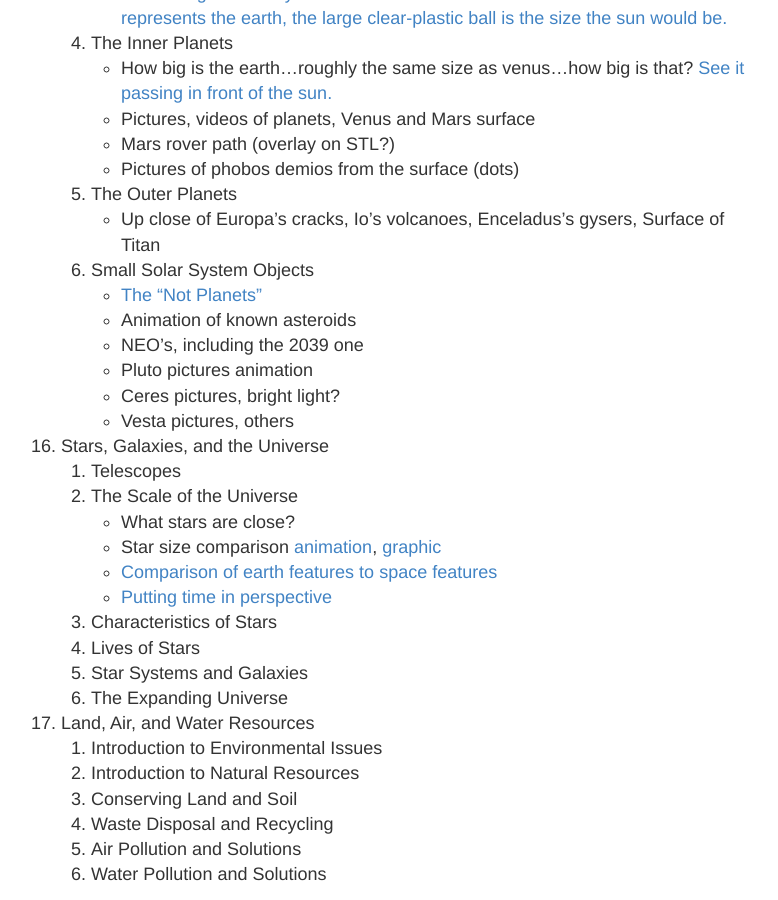
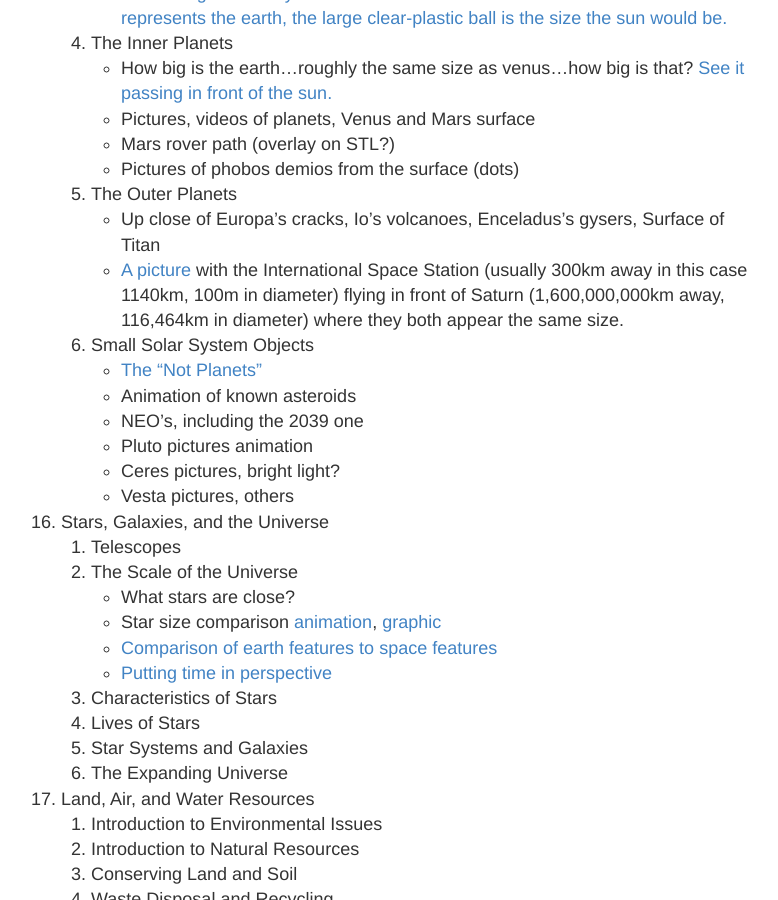
Before and after one commit to ctkstl/earth_science, a Jekyll site: the page built from resources.md, in a window 1280 px wide and 900 px high, scrolled down 7815 px. Shown: the whole window, without its empty margins (249-1027 px from the left). Built offline with Jekyll 4.4.1, drawn with Linux system fonts in a browser that asks for light colours; Markdown is read by kramdown in place of the engine named in the settings.

Commit message:
Space station flying in front of Saturn

```diff
--- a/resources.md
+++ b/resources.md
@@ -247,6 +247,7 @@ permalink: /resources/
         *    Pictures of phobos demios from the surface (dots)
     5.  The Outer Planets
         *   Up close of Europa's cracks, Io's volcanoes, Enceladus's gysers, Surface of Titan
+        *   [A picture](http://apod.nasa.gov/apod/ap160122.html) with the International Space Station (usually 300km away in this case 1140km, 100m in diameter) flying in front of Saturn (1,600,000,000km away, 116,464km in diameter) where they both appear the same size.
     6.  Small Solar System Objects
         *    [The "Not Planets"](http://www.planetary.org/blogs/emily-lakdawalla/2015/07141338-the-not-planets.html)
         *    Animation of known asteroids
```
